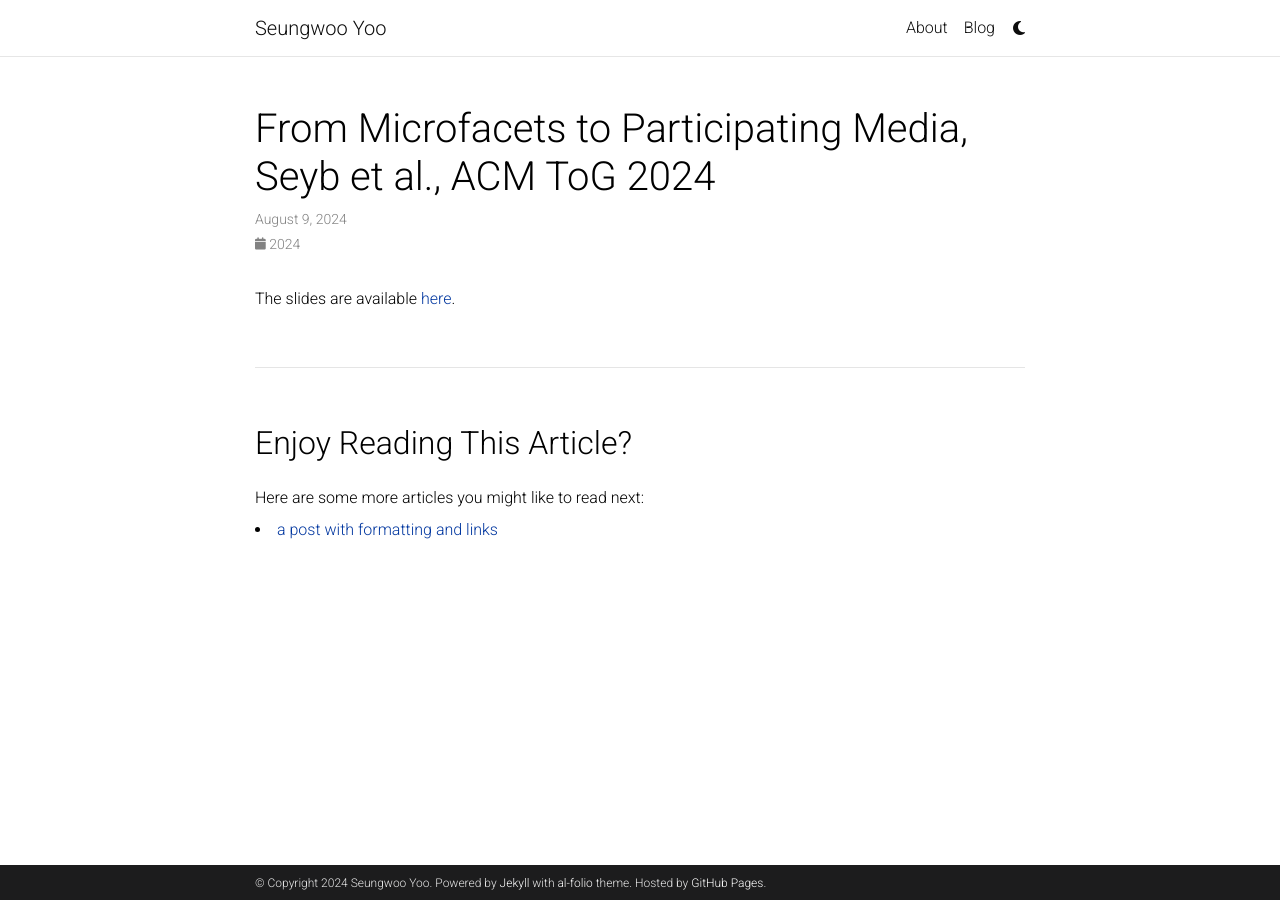
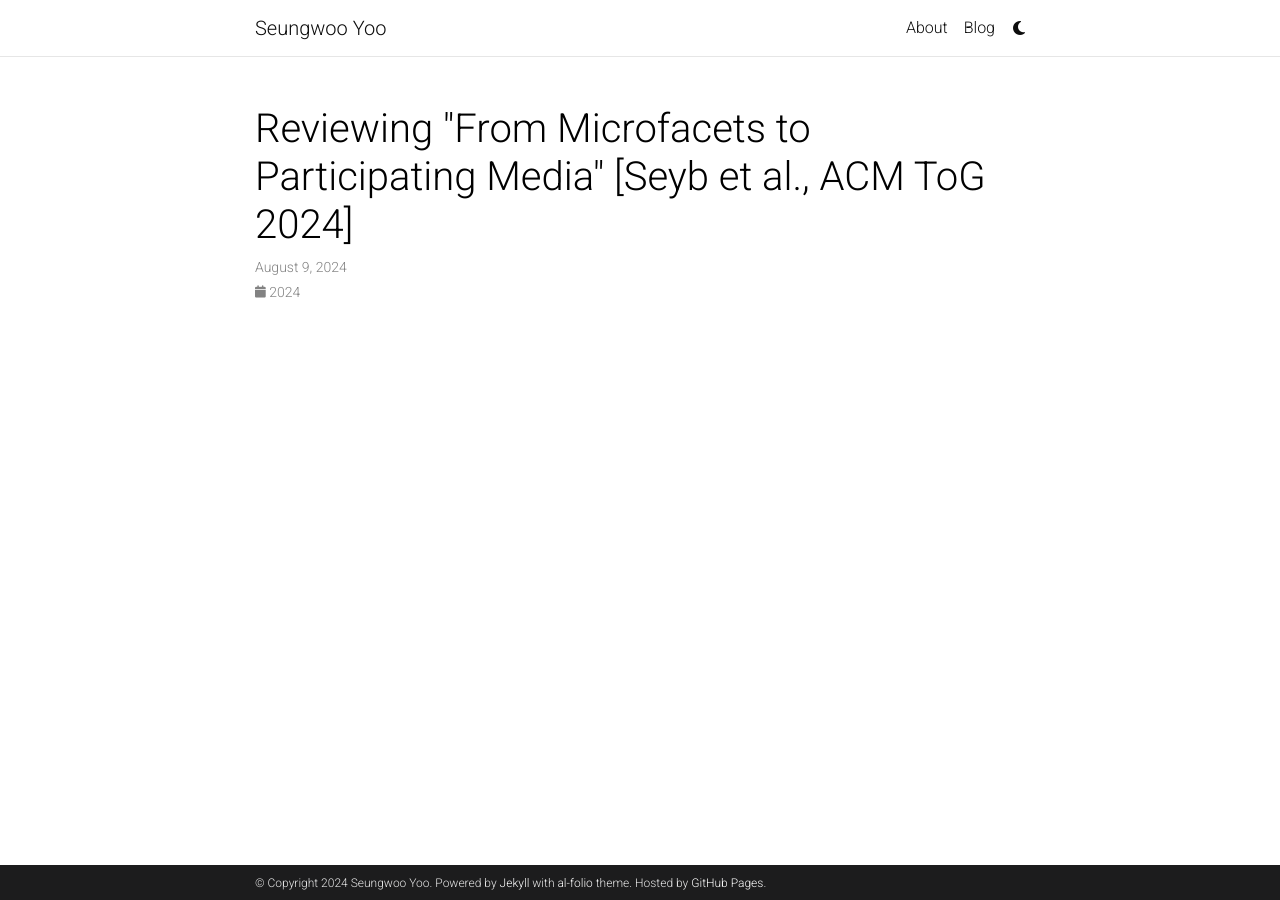
Before and after one commit to DveloperY0115/DveloperY0115.github.io, a Jekyll site: the page built from _posts/2024-08-09-unified-theory.md, in a window 1280 px wide. Built offline with Jekyll 4.4.1, drawn with Linux system fonts in a browser that asks for light colours; comment, search, counter and statistics services are not loaded; a style sheet for code colours, icons or effects is not loaded.

Commit message:
Resolve PDF display issue

```diff
--- a/_posts/2024-08-09-unified-theory.md
+++ b/_posts/2024-08-09-unified-theory.md
@@ -1,9 +1,10 @@
 ---
 layout: post
-title: From Microfacets to Participating Media, Seyb et al., ACM ToG 2024
+title: Reviewing "From Microfacets to Participating Media" [Seyb et al., ACM ToG 2024]
 date: 2024-08-09 00:00:00
 description: A presentation slides for my presentation at our weekly group meeting.
 # tags: formatting links
 # categories: sample-posts
+redirect: assets/pdf/slide_unified-theory.pdf
 ---
-The slides are available [here](assets/pdf/slide_unified-theory.pdf).
+<!-- The slides are available [here](assets/pdf/slide_unified-theory.pdf). -->
```
Also changed, not shown: _posts/2015-03-15-formatting-and-links.md (deleted, +0 -30 lines), _pages/about.md (line endings or trailing spaces).
